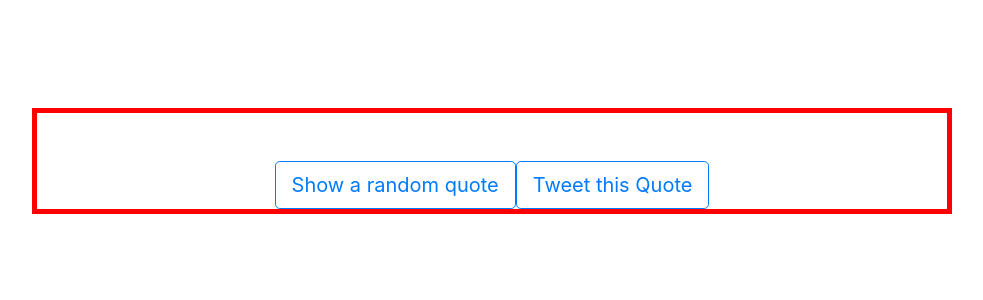
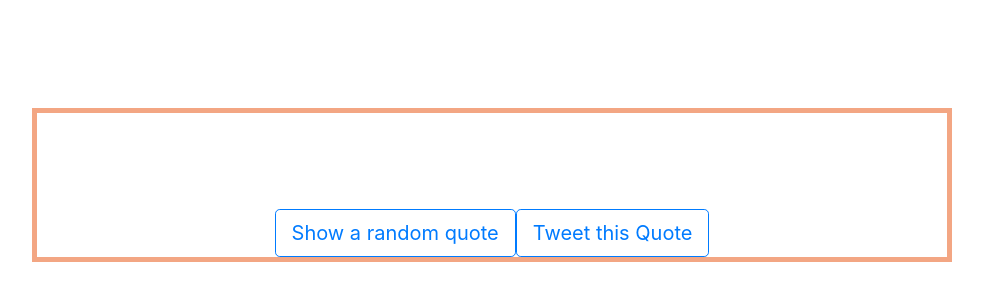
Before and after one commit to ali1129js/quotemachine, a React (Create React App) app: page / in a window 1280 px wide. Shown: the part 72-372 px from the top of the page, without its empty margins (148-1131 px from the left). Built offline with nearby package versions, Linux system fonts and the light colour scheme; no server answers.

Commit message:
bg color fixed

```diff
--- a/src/components/App.css
+++ b/src/components/App.css
@@ -2,13 +2,13 @@
  * @Author: Ali
  * @Date:   2018-12-24T08:34:29+01:00
  * @Last modified by:   Ali
- * @Last modified time: 2019-01-01T10:23:57+01:00
+ * @Last modified time: 2019-01-01T14:48:52+01:00
  */
 
 .App {
   text-align: center;
 }
 .quotes {
-  border: 5px red solid;
+  border: 5px #f3a683 solid;
   background-color: white;
 }
--- a/src/components/QuoteMachine.js
+++ b/src/components/QuoteMachine.js
@@ -2,7 +2,7 @@
  * @Author: Ali
  * @Date:   2018-12-24T12:03:11+01:00
  * @Last modified by:   Ali
- * @Last modified time: 2019-01-01T13:16:06+01:00
+ * @Last modified time: 2019-01-01T14:49:40+01:00
  */
 import React, { Fragment } from "react";
 
@@ -20,13 +20,13 @@ const QuoteMachine = props => (
       <div className="row">
         <div className="col">
           <button
-            className="btn btn-outline-primary btn-lg"
+            className="btn btn-outline-primary btn-lg mt-5"
             onClick={props.getRandQuote}
           >
             Show a random quote
           </button>
           <button
-            className="btn btn-outline-primary btn-lg"
+            className="btn btn-outline-primary btn-lg mt-5"
             onClick={props.tweetQoute}
           >
             Tweet this Quote
```
